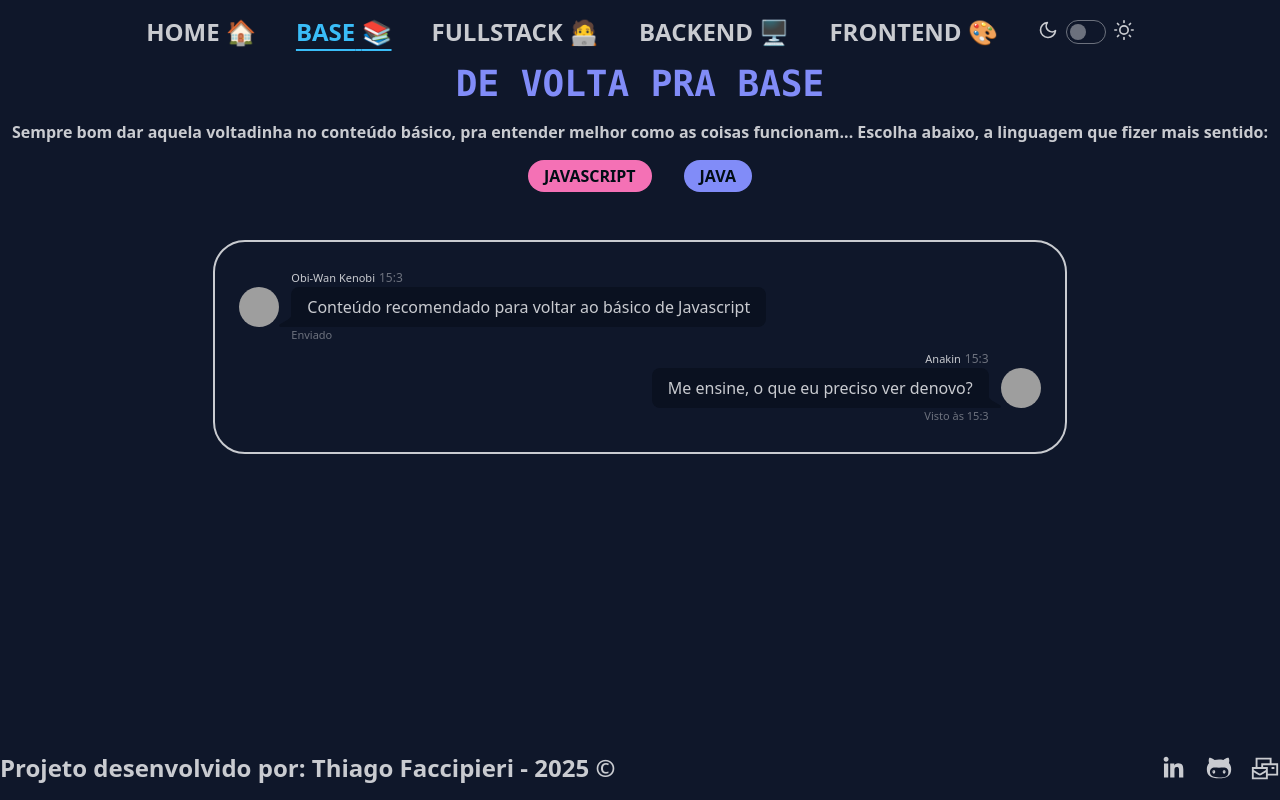
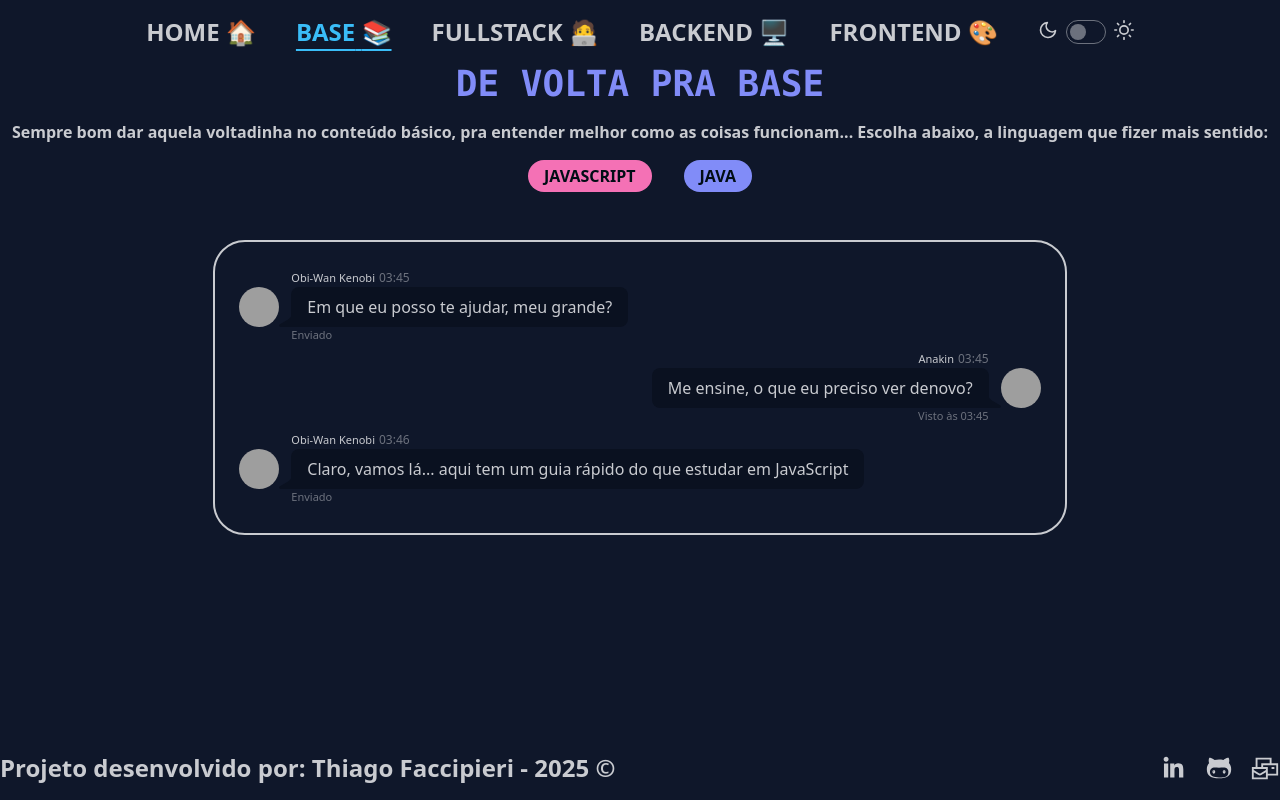
Before and after one commit to Guia-Estudos-Gen/guia-estudos-front, a React (Vite) app: page /base/javascript in a window 1280 px wide. Built offline with nearby package versions, Linux system fonts and the light colour scheme; grey boxes are pictures that could not be loaded.

Commit message:
iniciado chat de introdução

```diff
--- a/src/components/languages/javascript/JsBase.tsx
+++ b/src/components/languages/javascript/JsBase.tsx
@@ -1,52 +1,13 @@
+import ChatSite from "../../ui/ChatSite";
+import ChatUser from "../../ui/ChatUser";
+
 function JsBase() {
-  const hour = new Date().getHours();
-  const minute = new Date().getMinutes();
   return (
     <div className="w-full pt-8">
       <div id="chat" className="w-2/3 mx-auto border-2 rounded-4xl p-6">
-        <div className="chat chat-start">
-          <div className="chat-image avatar">
-            <div className="w-10 rounded-full">
-              <img
-                alt="Tailwind CSS chat bubble component"
-                src="https://img.daisyui.com/images/profile/demo/kenobee@192.webp"
-              />
-            </div>
-          </div>
-          <div className="chat-header">
-            Obi-Wan Kenobi
-            <time className="text-xs opacity-50">
-              {hour}:{minute}
-            </time>
-          </div>
-          <div className="chat-bubble">
-            Conteúdo recomendado para voltar ao básico de Javascript
-          </div>
-          <div className="chat-footer opacity-50">Enviado</div>
-        </div>
-
-        <div className="chat chat-end">
-          <div className="chat-image avatar">
-            <div className="w-10 rounded-full">
-              <img
-                alt="Tailwind CSS chat bubble component"
-                src="https://img.daisyui.com/images/profile/demo/anakeen@192.webp"
-              />
-            </div>
-          </div>
-          <div className="chat-header">
-            Anakin
-            <time className="text-xs opacity-50">
-              {hour}:{minute}
-            </time>
-          </div>
-          <div className="chat-bubble">
-            Me ensine, o que eu preciso ver denovo?
-          </div>
-          <div className="chat-footer opacity-50">
-            Visto às {hour}:{minute}
-          </div>
-        </div>
+        <ChatSite texto={'Em que eu posso te ajudar, meu grande?'} hora="03:45" />
+        <ChatUser texto={'Me ensine, o que eu preciso ver denovo?'} hora="03:45" />
+        <ChatSite texto={'Claro, vamos lá... aqui tem um guia rápido do que estudar em JavaScript'} hora="03:46" />
       </div>
     </div>
   );
--- /dev/null
+++ b/src/components/ui/ChatSite.tsx
@@ -0,0 +1,32 @@
+
+interface ChatSiteProps {
+  texto: string,
+  hora: string
+}
+
+function ChatSite({texto, hora}: ChatSiteProps) {
+  return (
+    <div className="chat chat-start">
+          <div className="chat-image avatar">
+            <div className="w-10 rounded-full">
+              <img
+                alt="Tailwind CSS chat bubble component"
+                src="https://img.daisyui.com/images/profile/demo/kenobee@192.webp"
+              />
+            </div>
+          </div>
+          <div className="chat-header">
+            Obi-Wan Kenobi
+            <time className="text-xs opacity-50">
+              {hora}
+            </time>
+          </div>
+          <div className="chat-bubble">
+            {texto}
+          </div>
+          <div className="chat-footer opacity-50">Enviado</div>
+        </div>
+  )
+}
+
+export default ChatSite
--- /dev/null
+++ b/src/components/ui/ChatUser.tsx
@@ -0,0 +1,33 @@
+interface ChatUserProps {
+  texto: string,
+  hora: string
+}
+
+function ChatUser({texto, hora}: ChatUserProps) {
+  return (
+    <div className="chat chat-end">
+          <div className="chat-image avatar">
+            <div className="w-10 rounded-full">
+              <img
+                alt="Tailwind CSS chat bubble component"
+                src="https://img.daisyui.com/images/profile/demo/anakeen@192.webp"
+              />
+            </div>
+          </div>
+          <div className="chat-header">
+            Anakin
+            <time className="text-xs opacity-50">
+              {hora}
+            </time>
+          </div>
+          <div className="chat-bubble">
+            {texto}
+          </div>
+          <div className="chat-footer opacity-50">
+            Visto às {hora}
+          </div>
+        </div>
+  )
+}
+
+export default ChatUser
```
